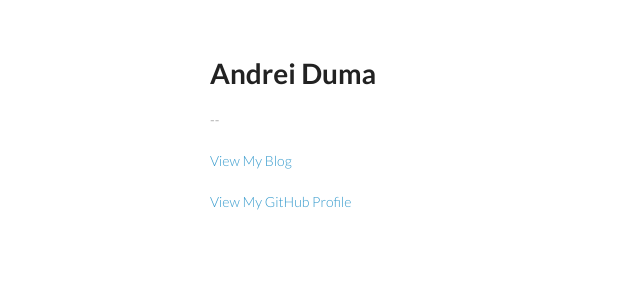
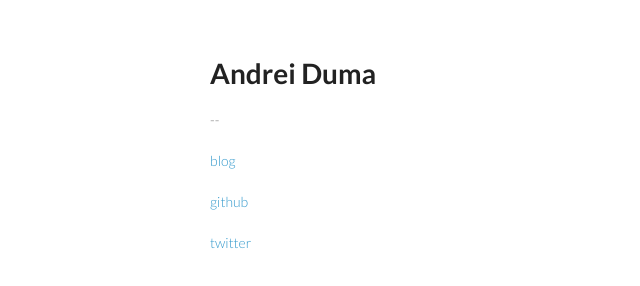
Before and after one commit to prakashjhaaa/andreiduma.github.io, a plain HTML site: page index.html in a window 1280 px wide. Shown: the whole page, without its empty margins (0-640 px from the left). Drawn offline with Linux system fonts and the light colour scheme.

Commit message:
Added twitter link

```diff
--- a/index.html
+++ b/index.html
@@ -18,8 +18,9 @@
         <h1>Andrei Duma</h1>
         <p>--</p>
 
-        <p class="view"><a href="http://blog.andreiduma.ro">View My Blog</a></p>
-        <p class="view"><a href="https://github.com/AndreiDuma">View My GitHub Profile</a></p>
+        <p class="view"><a href="http://blog.andreiduma.ro">blog</a></p>
+        <p class="view"><a href="https://github.com/AndreiDuma">github</a></p>
+        <p class="view"><a href="https://twitter.com/Andrei_Duma">twitter</a></p>
 
       </header>
       <!--
```
